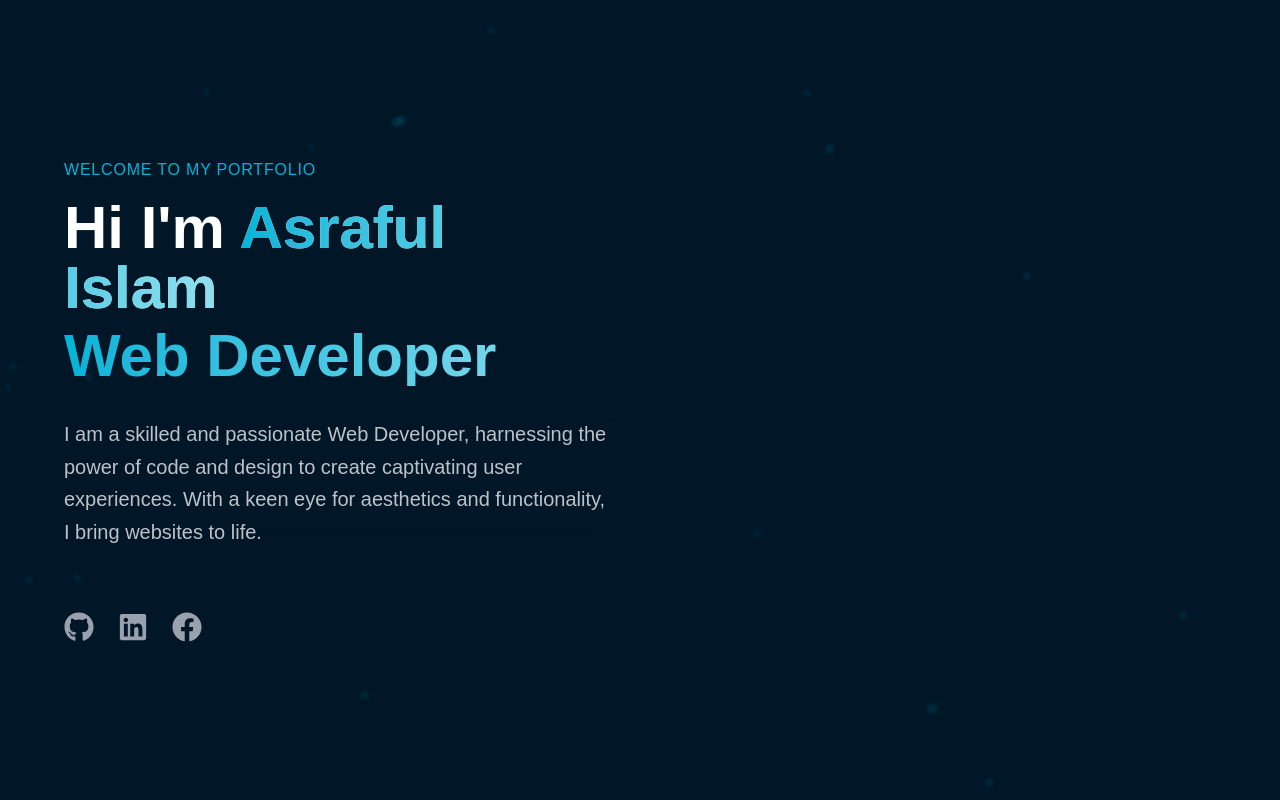
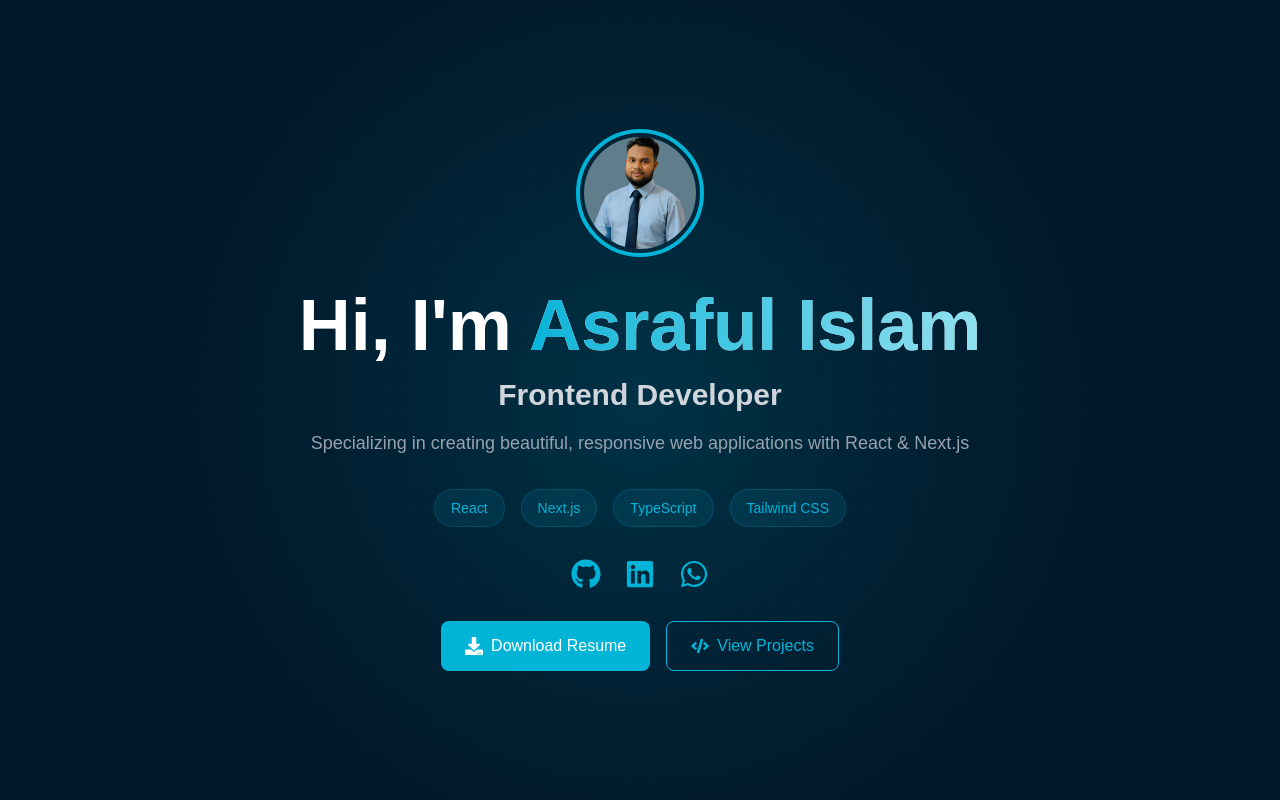
Before and after one commit to DevAsrafulIslam/portfolio, a Next.js app: page / in a window 1280 px wide. Built offline with nearby package versions, Linux system fonts and the light colour scheme.

Commit message:
feat(contact): add form validation and improve error handling

```diff
--- a/src/app/page.jsx
+++ b/src/app/page.jsx
@@ -1,10 +1,144 @@
-import HomeComponent from "@/components/Home";
+'use client'
+
+import { motion } from 'framer-motion';
+import { FaGithub, FaLinkedin, FaFacebook, FaDownload, FaCode, FaWhatsapp } from 'react-icons/fa';
 
 const Page = () => {
   return (
-    <div className="w-full min-h-screen flex items-center bg-primary">
-      <HomeComponent />
-    </div>
-  )
-}
+    <div className="h-screen w-full bg-[#011627] relative overflow-hidden flex items-center justify-center">
+      {/* Enhanced Background Effects */}
+      <div className="absolute inset-0 bg-[radial-gradient(circle_at_50%_50%,rgba(0,180,216,0.15),transparent_70%)]"></div>
+      <div className="absolute inset-0 bg-[linear-gradient(rgba(255,255,255,0.03)_1px,transparent_1px),linear-gradient(to_right,rgba(255,255,255,0.03)_1px,transparent_1px)] bg-[size:24px_24px] opacity-20"></div>
+      <div className="absolute inset-0 animate-pulse bg-[radial-gradient(circle_at_50%_50%,rgba(0,180,216,0.05),transparent_50%)]"></div>
+
+      <div className="max-w-7xl mx-auto px-4 relative z-10">
+        <motion.div
+          initial={{ opacity: 0, y: 20 }}
+          animate={{ opacity: 1, y: 0 }}
+          transition={{ duration: 0.8 }}
+          className="text-center space-y-8"
+        >
+          {/* Profile Section */}
+          <motion.div
+            initial={{ scale: 0 }}
+            animate={{ scale: 1 }}
+            transition={{ duration: 0.5 }}
+            className="w-32 h-32 mx-auto mb-8 rounded-full border-4 border-[#00B4D8] p-1"
+          >
+            <img
+              src="/images/profile.png"
+              alt="Asraful Islam"
+              className="w-full h-full rounded-full object-cover"
+            />
+          </motion.div>
+
+          {/* Title Section */}
+          <motion.h1
+            initial={{ y: -50 }}
+            animate={{ y: 0 }}
+            className="text-6xl md:text-7xl font-bold mb-4 bg-clip-text text-transparent bg-gradient-to-r from-white via-white to-gray-300"
+          >
+            Hi, I'm <span className="bg-clip-text text-transparent bg-gradient-to-r from-[#00B4D8] via-[#48cae4] to-[#90e0ef]">Asraful Islam</span>
+          </motion.h1>
+
+          <motion.div
+            initial={{ y: -30, opacity: 0 }}
+            animate={{ y: 0, opacity: 1 }}
+            transition={{ delay: 0.2 }}
+            className="space-y-4"
+          >
+            <p className="text-2xl md:text-3xl text-gray-300 font-semibold">
+              Frontend Developer
+            </p>
+            <p className="text-lg text-gray-400 max-w-2xl mx-auto">
+              Specializing in creating beautiful, responsive web applications with React & Next.js
+            </p>
+          </motion.div>
+
+          {/* Tech Stack */}
+          <motion.div
+            initial={{ y: -20, opacity: 0 }}
+            animate={{ y: 0, opacity: 1 }}
+            transition={{ delay: 0.3 }}
+            className="flex justify-center gap-4 flex-wrap max-w-xl mx-auto mb-8"
+          >
+            {['React', 'Next.js', 'TypeScript', 'Tailwind CSS'].map((tech, index) => (
+              <span
+                key={tech}
+                className="px-4 py-2 bg-[#00B4D8]/10 text-[#00B4D8] rounded-full border border-[#00B4D8]/20 text-sm font-medium"
+              >
+                {tech}
+              </span>
+            ))}
+          </motion.div>
+
+          {/* Social Links */}
+          <motion.div
+            initial={{ y: -20, opacity: 0 }}
+            animate={{ y: 0, opacity: 1 }}
+            transition={{ delay: 0.4 }}
+            className="flex justify-center space-x-6 mb-8"
+          >
+            <motion.a
+              href="https://github.com/DevAsrafulIslam"
+              target="_blank"
+              rel="noopener noreferrer"
+              whileHover={{ scale: 1.1, y: -5 }}
+              className="text-3xl text-[#00B4D8] hover:text-[#48cae4] transition-all duration-300"
+            >
+              <FaGithub />
+            </motion.a>
+            <motion.a
+              href="https://www.linkedin.com/in/md-asrafulislam/"
+              target="_blank"
+              rel="noopener noreferrer"
+              whileHover={{ scale: 1.1, y: -5 }}
+              className="text-3xl text-[#00B4D8] hover:text-[#48cae4] transition-all duration-300"
+            >
+              <FaLinkedin />
+            </motion.a>
+            <motion.a
+              href="https://wa.me/8801999870111"
+              target="_blank"
+              rel="noopener noreferrer"
+              whileHover={{ scale: 1.1, y: -5 }}
+              className="text-3xl text-[#00B4D8] hover:text-[#48cae4] transition-all duration-300"
+            >
+              <FaWhatsapp />
+            </motion.a>
+          </motion.div>
+
+          {/* CTA Buttons */}
+          <motion.div
+            initial={{ y: -20, opacity: 0 }}
+            animate={{ y: 0, opacity: 1 }}
+            transition={{ delay: 0.6 }}
+            className="flex justify-center gap-4 flex-wrap"
+          >
+            <motion.a
+              href="/CV/CV ASRAFUL_ISLAM.pdf"
+              download
+              whileHover={{ scale: 1.05 }}
+              whileTap={{ scale: 0.95 }}
+              className="inline-flex items-center gap-2 px-6 py-3 bg-[#00B4D8] text-white rounded-lg hover:bg-[#48cae4] transition-all duration-300"
+            >
+              <FaDownload className="text-lg" />
+              <span>Download Resume</span>
+            </motion.a>
+            <motion.a
+              href="/projects"
+              whileHover={{ scale: 1.05 }}
+              whileTap={{ scale: 0.95 }}
+              className="inline-flex items-center gap-2 px-6 py-3 bg-transparent border border-[#00B4D8] text-[#00B4D8] rounded-lg hover:bg-[#00B4D8]/10 transition-all duration-300"
+            >
+              <FaCode className="text-lg" />
+              <span>View Projects</span>
+            </motion.a>
+          </motion.div>
+        </motion.div>
+      </div>
+    </div >
+  );
+};
+
 export default Page;
--- a/src/components/Contact.jsx
+++ b/src/components/Contact.jsx
@@ -19,29 +19,41 @@ const Contact = () => {
     e.preventDefault();
     setIsSubmitting(true);
 
+    // Form validation
+    if (!formData.name || !formData.email || !formData.subject || !formData.message) {
+      toast.error('Please fill in all fields');
+      setIsSubmitting(false);
+      return;
+    }
+
+    // Email validation
+    const emailRegex = /^[^\s@]+@[^\s@]+\.[^\s@]+$/;
+    if (!emailRegex.test(formData.email)) {
+      toast.error('Please enter a valid email address');
+      setIsSubmitting(false);
+      return;
+    }
+
     try {
       const response = await fetch('/api/contact', {
         method: 'POST',
         headers: {
           'Content-Type': 'application/json',
         },
-        body: JSON.stringify({
-          name: formData.name,
-          email: formData.email,
-          subject: formData.subject,
-          message: formData.message,
-          to: 'asrafulislam.dev@gmail.com'
-        }),
+        body: JSON.stringify(formData),
       });
+
+      const data = await response.json();
 
       if (response.ok) {
         toast.success('Message sent successfully!');
         setFormData({ name: '', email: '', subject: '', message: '' });
       } else {
-        toast.error('Failed to send message. Please try again.');
+        throw new Error(data.message || 'Failed to send message');
       }
     } catch (error) {
-      toast.error('An error occurred. Please try again later.');
+      console.error('Contact form error:', error);
+      toast.error(error.message || 'An error occurred. Please try again later.');
     } finally {
       setIsSubmitting(false);
     }
--- a/src/components/Home.jsx
+++ b/src/components/Home.jsx
@@ -248,6 +248,18 @@ const Home = () => {
     return () => window.removeEventListener('mousemove', handleMouseMove);
   }, []);
 
+  const [isLoading, setIsLoading] = useState(true);
+
+  useEffect(() => {
+    // Simulate loading time for animations
+    const timer = setTimeout(() => setIsLoading(false), 500);
+    return () => clearTimeout(timer);
+  }, []);
+
+  if (isLoading) {
+    return <LoadingSpinner />;
+  }
+
   return (
     <div className="w-full min-h-screen flex flex-col justify-center px-8 lg:px-16 bg-[#011627] relative overflow-hidden">
       {/* Animated Background Gradient */}
@@ -283,14 +295,7 @@ const Home = () => {
               className="flex-1 space-y-8"
             >
               <div className="space-y-4">
-                <motion.p
-                  initial={{ opacity: 0 }}
-                  animate={{ opacity: 1 }}
-                  transition={{ delay: 0.3 }}
-                  className="text-[#00B4D8] font-medium tracking-wider"
-                >
-                  WELCOME TO MY PORTFOLIO
-                </motion.p>
+
 
                 <motion.h1
                   className="text-4xl md:text-6xl lg:text-6xl font-bold space-y-2"
@@ -318,38 +323,6 @@ const Home = () => {
                 and functionality, I bring websites to life.
               </motion.p>
 
-              {/* CTA Buttons */}
-              {/* <motion.div
-                initial={{ opacity: 0, y: 20 }}
-                animate={{ opacity: 1, y: 0 }}
-                transition={{ delay: 0.7 }}
-                className="flex flex-wrap gap-4 pt-6"
-              >
-                <motion.a
-                  href="mailto:asrafulislam.dev@gmail.com"
-                  whileHover={{ scale: 1.05 }}
-                  whileTap={{ scale: 0.95 }}
-                  className="group px-8 py-3 bg-gradient-to-r from-[#00B4D8] to-[#48cae4] rounded-lg relative overflow-hidden"
-                >
-                  <span className="absolute inset-0 bg-white/20 translate-y-full group-hover:translate-y-0 transition-transform duration-300"></span>
-                  <span className="relative text-white font-semibold">Hire me</span>
-                </motion.a>
-
-                <motion.a
-                  href="#"
-                  download="#"
-                  whileHover={{ scale: 1.05 }}
-                  whileTap={{ scale: 0.95 }}
-                  className="group px-8 py-3 border-2 border-[#00B4D8] rounded-lg relative overflow-hidden"
-                >
-                  <span className="absolute inset-0 bg-[#00B4D8] translate-y-full group-hover:translate-y-0 transition-transform duration-300"></span>
-                  <span className="relative text-[#00B4D8] group-hover:text-white font-semibold transition-colors duration-300">
-                    Download CV
-                  </span>
-                  <FaDownload className="inline-block ml-2 relative" />
-                </motion.a>
-              </motion.div> */}
-
               {/* Social Links */}
               <motion.div
                 initial={{ opacity: 0, y: 20 }}
@@ -361,6 +334,7 @@ const Home = () => {
                   { Icon: FaGithub, href: "https://github.com/DevAsrafulIslam" },
                   { Icon: FaLinkedin, href: "https://www.linkedin.com/in/md-asrafulislam/" },
                   { Icon: FaFacebook, href: "https://www.facebook.com/dev.asrafulislam" }
+
                 ].map(({ Icon, href }, index) => (
                   <motion.a
                     key={index}
```
Also changed, not shown: src/app/api/contact/route.js (+23 -9 lines), src/components/About.jsx (+3 -24 lines).
